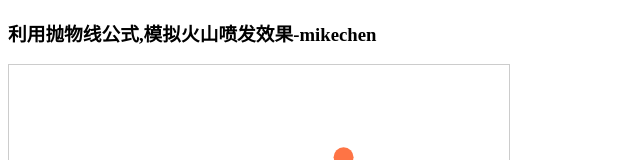
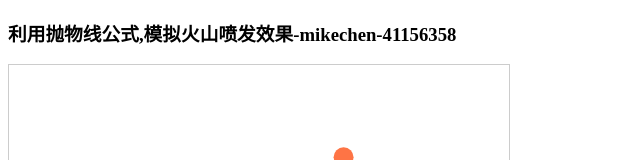
Before and after one commit to mike8625/volcano, a plain HTML site: page index.html in a window 1280 px wide. Shown: the top 160 px of the page, without its empty margins (0-640 px from the left). Drawn offline with Linux system fonts and the light colour scheme.

Commit message:
Update index.html

```diff
--- a/index.html
+++ b/index.html
@@ -14,7 +14,7 @@
     </style>
   </head>
   <body >
-    <h3>利用抛物线公式,模拟火山喷发效果-mikechen</h3>
+    <h3>利用抛物线公式,模拟火山喷发效果-mikechen-41156358</h3>
     <canvas id="cvs" width="500" height="400"></canvas>
     <script src="funParabola-c.js"></script>
     <script>
```
